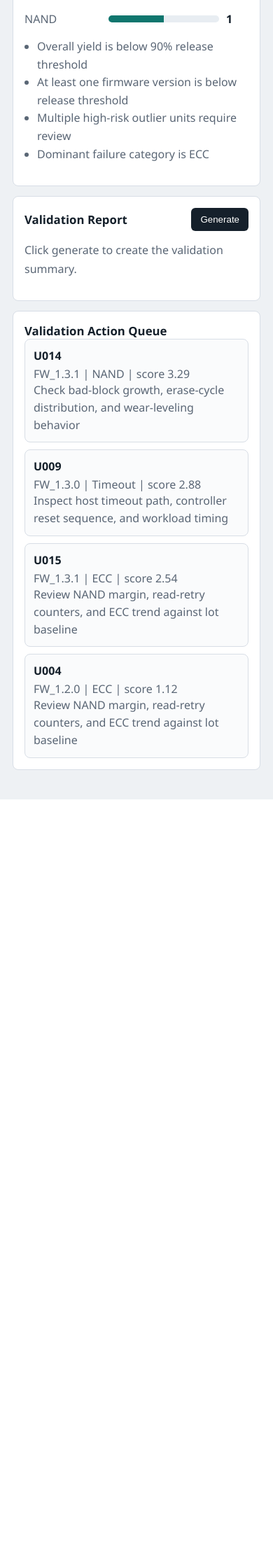
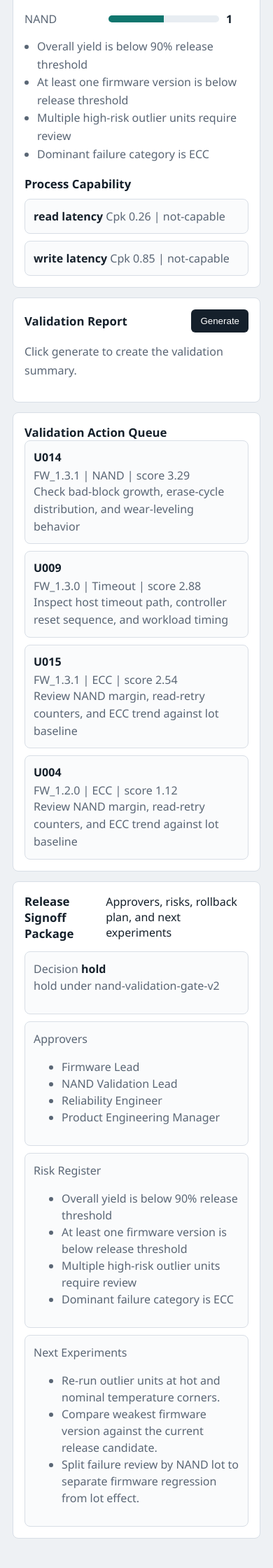
Before and after one commit to eeyx1/nand-validation-test-data-analyzer, a FastAPI app: page / in a window 390 px wide; the page is wider, and only the part inside the window is pictured. Shown: the part 1546-3786 px from the top of that part at 70% size. Before the commit the page ends 2688 px from the top of that part, so only its background shows below. Run offline with FastAPI, Linux system fonts and the light colour scheme.

Commit message:
feat: add industrial portfolio upgrade

```diff
--- a/app/main.py
+++ b/app/main.py
@@ -5,6 +5,7 @@ import json
 import math
 import os
 from collections import Counter, defaultdict
+from datetime import datetime, timezone
 from pathlib import Path
 from statistics import mean, pstdev
 from typing import Any
@@ -23,6 +24,11 @@ except ImportError:  # pragma: no cover
 BASE_DIR = Path(__file__).resolve().parent.parent
 DATA_FILE = BASE_DIR / "data" / "nand_validation_sample.csv"
 DEFAULT_MODEL = os.getenv("OPENAI_MODEL", "gpt-5.4-mini")
+QUALITY_GATE_POLICY = "nand-validation-gate-v2"
+LATENCY_SPEC_LIMITS = {
+    "read_latency_us": {"lower": 0.0, "upper": 125.0},
+    "write_latency_us": {"lower": 0.0, "upper": 260.0},
+}
 
 app = FastAPI(title="NAND Validation Test Data Analyzer", version="0.1.0")
 app.mount("/static", StaticFiles(directory=BASE_DIR / "app" / "static"), name="static")
@@ -116,6 +122,107 @@ def firmware_risk(item: dict[str, Any]) -> dict[str, Any]:
     return {**item, "release_status": status, "recommended_action": action}
 
 
+def process_capability(values: list[float], lower_spec: float, upper_spec: float) -> dict[str, Any]:
+    avg = mean(values)
+    sigma = pstdev(values) or 1.0
+    cp = (upper_spec - lower_spec) / (6 * sigma)
+    cpu = (upper_spec - avg) / (3 * sigma)
+    cpl = (avg - lower_spec) / (3 * sigma)
+    cpk = min(cpu, cpl)
+    if cpk >= 1.33:
+        status = "capable"
+    elif cpk >= 1.0:
+        status = "watch"
+    else:
+        status = "not-capable"
+    return {
+        "mean": round(avg, 2),
+        "sigma": round(sigma, 2),
+        "lower_spec": lower_spec,
+        "upper_spec": upper_spec,
+        "cp": round(cp, 2),
+        "cpk": round(cpk, 2),
+        "status": status,
+    }
+
+
+def build_signoff_checklist(summary: dict[str, Any]) -> list[dict[str, Any]]:
+    hold_versions = [
+        item["firmware_version"]
+        for item in summary["firmware_summary"]
+        if item["release_status"] == "hold"
+    ]
+    read_capable = summary["process_capability"]["read_latency"]["cpk"] >= 1.0
+    write_capable = summary["process_capability"]["write_latency"]["cpk"] >= 1.0
+    return [
+        {
+            "control": "Overall validation yield >= 90%",
+            "status": "pass" if summary["overall_yield_percent"] >= 90 else "fail",
+            "evidence": f"{summary['overall_yield_percent']}% yield",
+        },
+        {
+            "control": "No firmware version in hold state",
+            "status": "pass" if not hold_versions else "fail",
+            "evidence": ", ".join(hold_versions) if hold_versions else "all firmware groups are releasable or conditional",
+        },
+        {
+            "control": "Read latency process capability Cpk >= 1.0",
+            "status": "pass" if read_capable else "fail",
+            "evidence": f"Cpk {summary['process_capability']['read_latency']['cpk']}",
+        },
+        {
+            "control": "Write latency process capability Cpk >= 1.0",
+            "status": "pass" if write_capable else "fail",
+            "evidence": f"Cpk {summary['process_capability']['write_latency']['cpk']}",
+        },
+        {
+            "control": "Top outlier units assigned to validation action queue",
+            "status": "pass" if summary["action_queue"] else "watch",
+            "evidence": f"{len(summary['action_queue'])} queued unit(s)",
+        },
+    ]
+
+
+def build_signoff_package(summary: dict[str, Any]) -> dict[str, Any]:
+    decision = {
+        "candidate": "approve",
+        "conditional": "conditional-approve",
+        "hold": "hold",
+    }[summary["release_readiness"]]
+    required_approvers = ["Firmware Lead", "NAND Validation Lead", "Reliability Engineer"]
+    if decision != "approve":
+        required_approvers.append("Product Engineering Manager")
+    risk_register = [
+        {
+            "risk": item,
+            "owner": "Validation Lead" if "yield" in item.lower() else "Firmware/NAND Joint Review",
+            "mitigation": "Run focused A/B validation and attach evidence before release signoff.",
+        }
+        for item in summary["gating_items"]
+    ]
+    return {
+        "package_id": f"SIGNOFF-{datetime.now(timezone.utc).strftime('%Y%m%d%H%M%S')}",
+        "generated_at_utc": datetime.now(timezone.utc).isoformat(),
+        "decision": decision,
+        "release_readiness": summary["release_readiness"],
+        "quality_gate_policy": QUALITY_GATE_POLICY,
+        "required_approvers": required_approvers,
+        "signoff_checklist": summary["signoff_checklist"],
+        "release_risk_register": risk_register,
+        "evidence_endpoints": ["/api/summary", "/api/release-readiness", "/api/report"],
+        "rollback_plan": [
+            "Keep previous firmware image available for affected lots.",
+            "Block release if new validation data adds a hold firmware group.",
+            "Require post-release telemetry watch for ECC, timeout, and latency drift.",
+        ],
+        "next_experiments": [
+            "Re-run outlier units at hot and nominal temperature corners.",
+            "Compare weakest firmware version against the current release candidate.",
+            "Split failure review by NAND lot to separate firmware regression from lot effect.",
+        ],
+    }
+
+
 def analyze_records(records: list[dict[str, Any]]) -> dict[str, Any]:
     read_values = [record["read_latency_us"] for record in records]
     write_values = [record["write_latency_us"] for record in records]
@@ -179,16 +286,29 @@ def analyze_records(records: list[dict[str, Any]]) -> dict[str, Any]:
 
     release_readiness = "hold" if hold_firmware or pass_rate(records) < 90 else "conditional" if conditional_firmware else "candidate"
 
-    return {
+    summary = {
         "total_units": len(records),
         "overall_yield_percent": pass_rate(records),
         "passed_units": sum(1 for record in records if record["result"] == "PASS"),
         "failed_units": sum(1 for record in records if record["result"] == "FAIL"),
         "release_readiness": release_readiness,
+        "quality_gate_policy": QUALITY_GATE_POLICY,
         "gating_items": gating_items or ["No major release blockers detected in this sample"],
         "control_limits": {
             "read_latency_upper_us": round(stats["read_mean"] + 2 * stats["read_std"], 2),
             "write_latency_upper_us": round(stats["write_mean"] + 2 * stats["write_std"], 2),
+        },
+        "process_capability": {
+            "read_latency": process_capability(
+                read_values,
+                LATENCY_SPEC_LIMITS["read_latency_us"]["lower"],
+                LATENCY_SPEC_LIMITS["read_latency_us"]["upper"],
+            ),
+            "write_latency": process_capability(
+                write_values,
+                LATENCY_SPEC_LIMITS["write_latency_us"]["lower"],
+                LATENCY_SPEC_LIMITS["write_latency_us"]["upper"],
+            ),
         },
         "firmware_summary": firmware_summary,
         "lot_summary": lot_summary,
@@ -197,6 +317,8 @@ def analyze_records(records: list[dict[str, Any]]) -> dict[str, Any]:
         "outliers": outliers[:8],
         "action_queue": outliers[:5],
     }
+    summary["signoff_checklist"] = build_signoff_checklist(summary)
+    return summary
 
 
 def get_openai_client() -> Any | None:
@@ -268,6 +390,17 @@ async def release_readiness() -> JSONResponse:
     )
 
 
+@app.get("/api/signoff-package")
+async def signoff_package() -> JSONResponse:
+    analysis = analyze_records(RECORDS)
+    return JSONResponse(
+        {
+            "quality_gate_policy": QUALITY_GATE_POLICY,
+            "signoff_package": build_signoff_package(analysis),
+        }
+    )
+
+
 @app.get("/api/report")
 async def report() -> JSONResponse:
     analysis = analyze_records(RECORDS)
@@ -284,4 +417,4 @@ async def unit_detail(unit_id: str) -> JSONResponse:
 
 @app.get("/health")
 async def health() -> dict[str, str]:
-    return {"status": "ok"}
+    return {"status": "ok", "quality_gate_policy": QUALITY_GATE_POLICY}
--- a/app/static/styles.css
+++ b/app/static/styles.css
@@ -280,12 +280,48 @@ button {
   margin-bottom: 0;
 }
 
+.section-spacer {
+  margin-top: 18px;
+  margin-bottom: 10px;
+}
+
+.capability-list,
+.signoff-grid {
+  display: grid;
+  gap: 10px;
+}
+
+.capability-card,
+.signoff-card {
+  border: 1px solid var(--line);
+  border-radius: 8px;
+  background: #fafbfc;
+  padding: 12px;
+}
+
+.capability-card span,
+.signoff-card span,
+.signoff-card p,
+.signoff-card li {
+  color: var(--muted);
+  line-height: 1.5;
+}
+
+.signoff-panel {
+  margin-top: 14px;
+}
+
+.signoff-grid {
+  grid-template-columns: repeat(4, minmax(0, 1fr));
+}
+
 @media (max-width: 900px) {
   .topbar,
   .layout,
   .layout.secondary,
   .metrics,
-  .action-queue {
+  .action-queue,
+  .signoff-grid {
     grid-template-columns: 1fr;
   }
 
--- a/app/templates/index.html
+++ b/app/templates/index.html
@@ -4,6 +4,7 @@
     <meta charset="UTF-8" />
     <meta name="viewport" content="width=device-width, initial-scale=1.0" />
     <title>NAND Validation Test Data Analyzer</title>
+    <link rel="icon" href="data:," />
     <link rel="stylesheet" href="/static/styles.css" />
   </head>
   <body>
@@ -57,6 +58,8 @@
           <h2>Failure Categories and Gates</h2>
           <div id="failureBars" class="bars"></div>
           <ul id="gatingList" class="gate-list"></ul>
+          <h2 class="section-spacer">Process Capability</h2>
+          <div id="capabilityList" class="capability-list"></div>
         </article>
 
         <article class="panel report-panel">
@@ -72,6 +75,14 @@
         <h2>Validation Action Queue</h2>
         <div id="actionQueue" class="action-queue"></div>
       </section>
+
+      <section class="panel signoff-panel">
+        <div class="panel-head">
+          <h2>Release Signoff Package</h2>
+          <span>Approvers, risks, rollback plan, and next experiments</span>
+        </div>
+        <div id="signoffPackage" class="signoff-grid"></div>
+      </section>
     </main>
 
     <script>
@@ -83,15 +94,22 @@
       const reportOutput = document.getElementById("reportOutput");
       const reportButton = document.getElementById("reportButton");
       const actionQueue = document.getElementById("actionQueue");
+      const capabilityList = document.getElementById("capabilityList");
+      const signoffPackage = document.getElementById("signoffPackage");
 
       function pct(value) {
         return `${Number(value).toFixed(2)}%`;
       }
 
       async function loadSummary() {
-        const response = await fetch("/api/summary");
+        const [response, signoffResponse] = await Promise.all([
+          fetch("/api/summary"),
+          fetch("/api/signoff-package"),
+        ]);
         const payload = await response.json();
+        const signoffPayload = await signoffResponse.json();
         const summary = payload.summary;
+        const signoff = signoffPayload.signoff_package;
 
         metrics.innerHTML = `
           <div class="metric"><span>Total Units</span><strong>${summary.total_units}</strong></div>
@@ -151,6 +169,17 @@
           .map((item) => `<li>${item}</li>`)
           .join("");
 
+        capabilityList.innerHTML = Object.entries(summary.process_capability)
+          .map(
+            ([name, item]) => `
+              <div class="capability-card">
+                <strong>${name.replace("_", " ")}</strong>
+                <span>Cpk ${item.cpk} | ${item.status}</span>
+              </div>
+            `
+          )
+          .join("");
+
         actionQueue.innerHTML = summary.action_queue
           .map(
             (item) => `
@@ -164,6 +193,26 @@
             `
           )
           .join("");
+
+        signoffPackage.innerHTML = `
+          <div class="signoff-card">
+            <span>Decision</span>
+            <strong>${signoff.decision}</strong>
+            <p>${signoff.release_readiness} under ${signoff.quality_gate_policy}</p>
+          </div>
+          <div class="signoff-card">
+            <span>Approvers</span>
+            <ul>${signoff.required_approvers.map((item) => `<li>${item}</li>`).join("")}</ul>
+          </div>
+          <div class="signoff-card">
+            <span>Risk Register</span>
+            <ul>${signoff.release_risk_register.map((item) => `<li>${item.risk}</li>`).join("")}</ul>
+          </div>
+          <div class="signoff-card">
+            <span>Next Experiments</span>
+            <ul>${signoff.next_experiments.map((item) => `<li>${item}</li>`).join("")}</ul>
+          </div>
+        `;
       }
 
       async function loadReport() {
--- /dev/null
+++ b/requirements-dev.txt
@@ -0,0 +1,2 @@
+pytest==9.0.3
+httpx==0.28.1
```
Also changed, not shown: tests/test_industrial_features.py (added, +35 -0 lines), .github/workflows/ci.yml (added), README.md, 3 other files.
